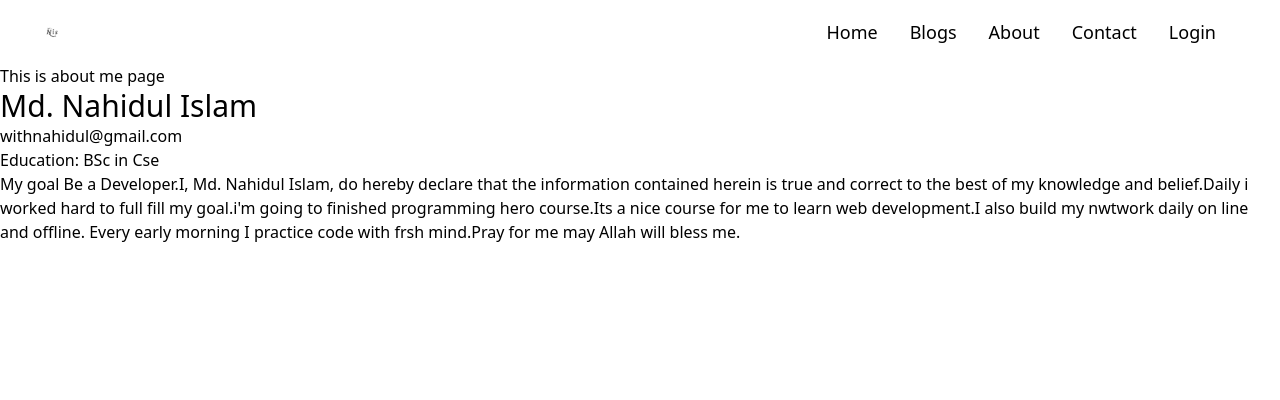
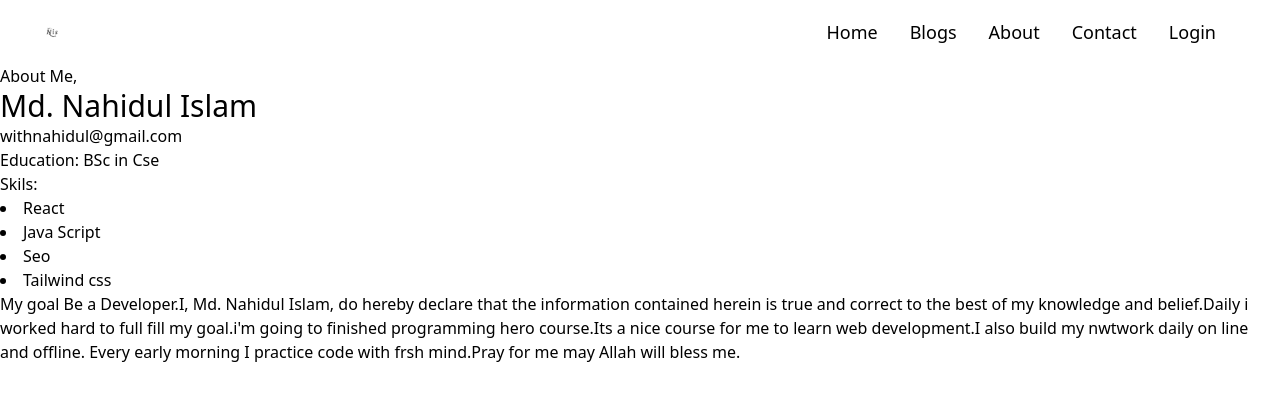
Before and after one commit to withnahidul/assignment-10, a React (Create React App) app: page /about in a window 1280 px wide. Shown: the top 400 px of the page. Built offline with nearby package versions, Linux system fonts and the light colour scheme; no server answers.

Commit message:
edit-aboutt

```diff
--- a/src/components/About/About.js
+++ b/src/components/About/About.js
@@ -3,17 +3,23 @@ import React from "react";
 const About = () => {
   return (
     <div>
-      <h2>This is about me page</h2>
+      <h2>About Me,</h2>
       <h2 className="text-3xl">Md. Nahidul Islam</h2>
       <h4>withnahidul@gmail.com</h4>
       <h4>Education: BSc in Cse </h4>
+      <h4>Skils:</h4>
+      <li>React</li>
+      <li>Java Script</li>
+      <li>Seo</li>
+      <li>Tailwind css</li>
       <p>
         My goal Be a Developer.I, Md. Nahidul Islam, do hereby declare that the
         information contained herein is true and correct to the best of my
         knowledge and belief.Daily i worked hard to full fill my goal.i'm going
         to finished programming hero course.Its a nice course for me to learn
-        web development.I also build my nwtwork daily on line and offline. Every early morning I practice code with frsh mind.Pray
-        for me may Allah will bless me.
+        web development.I also build my nwtwork daily on line and offline. Every
+        early morning I practice code with frsh mind.Pray for me may Allah will
+        bless me.
       </p>
     </div>
   );
```
